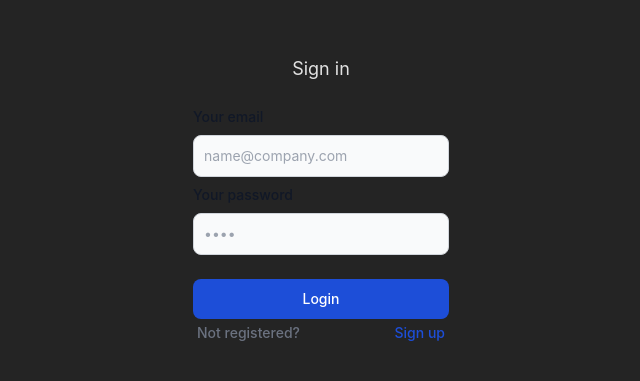
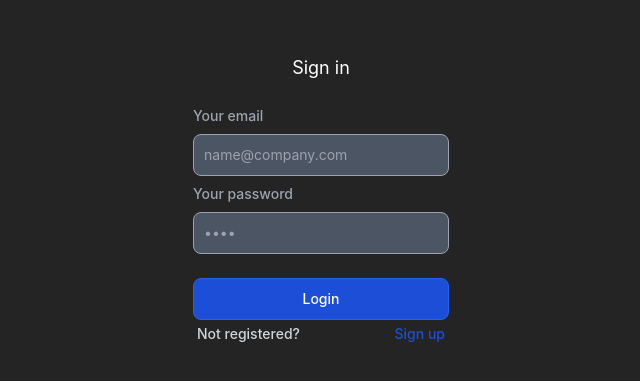
Before and after one commit to Daniil8k/react-contacts, a React (Vite) app: page /auth in a window 1280 px wide. Shown: the part 201-582 px from the top of the page, without its empty margins (319-959 px from the left). Built offline with nearby package versions, Linux system fonts and the light colour scheme.

Commit message:
init theme colors, take away basic tailwind components

```diff
--- a/src/App.tsx
+++ b/src/App.tsx
@@ -1,4 +1,3 @@
-import "@/styles/App.css";
 import Router from "./router";
 
 function App() {
--- a/src/components/Nav.tsx
+++ b/src/components/Nav.tsx
@@ -15,7 +15,7 @@ const Nav: FC = () => {
 	return (
 		<nav className="flex gap-2">
 			{/* <Link to={"/"}>Contacts</Link> */}
-			<button className="text-red-500" onClick={onExit}>Exit</button>
+			<button className="text-danger hover:underline" onClick={onExit}>Exit</button>
 		</nav>
 	);
 };
--- a/src/components/ui/Search.tsx
+++ b/src/components/ui/Search.tsx
@@ -10,13 +10,14 @@ export const Search: FC<ISearchProps> = ({
 	value,
 	setValue,
 	className,
+	placeholder = '',
 	...inputProps
 }) => {
 	return (
 		<div className={["relative", className ? className : ""].join(" ")}>
 			<div className="flex absolute inset-y-0 left-0 items-center pl-3 pointer-events-none">
 				<svg
-					className="w-5 h-5 text-gray-500 dark:text-gray-400"
+					className="w-5 h-5 text-neutral"
 					aria-hidden="true"
 					fill="currentColor"
 					viewBox="0 0 20 20"
@@ -30,10 +31,11 @@ export const Search: FC<ISearchProps> = ({
 				</svg>
 			</div>
 			<input
-				className="outline-none block p-2 pl-10 w-full max-w-[16rem] text-sm text-gray-900 bg-gray-50 rounded-lg border border-gray-300 focus:ring-blue-500 focus:border-blue-500 dark:bg-gray-700 dark:border-gray-600 dark:placeholder-gray-400 dark:text-white dark:focus:ring-blue-500 dark:focus:border-blue-500"
+				className="pl-10 input"
 				type="text"
 				value={value}
 				onChange={(e) => setValue(e.target.value)}
+				placeholder={placeholder ? placeholder : 'Search'}
 				{...inputProps}
 			/>
 		</div>
--- a/src/pages/AuthPage.tsx
+++ b/src/pages/AuthPage.tsx
@@ -40,38 +40,32 @@ const AuthPage: FC = () => {
 				<h2 className="text-lg">{isRegister ? "Sign up" : "Sign in"}</h2>
 				<div
 					style={{ opacity: !!error ? 1 : 0 }}
-					className="min-h-[1.25rem] text-sm font-medium text-red-400 mb-1"
+					className="min-h-[1.25rem] text-sm font-medium text-danger mb-1"
 				>
 					{error}
 				</div>
-				<form className="flex flex-col" onSubmit={handleSubmit(onLogin)}>
+				<form className="flex flex-col mb-1" onSubmit={handleSubmit(onLogin)}>
 					<div className="text-left mb-2">
-						<label
-							htmlFor="email"
-							className="block mb-2 text-sm font-medium text-gray-900 dark:text-gray-300"
-						>
+						<label htmlFor="email" className="label mb-2">
 							Your email
 						</label>
 						<input
 							id="email"
 							type="email"
-							className="bg-gray-50 border border-gray-300 text-gray-900 text-sm rounded-lg focus:ring-blue-500 focus:border-blue-500 block w-full p-2.5 dark:bg-gray-600 dark:border-gray-500 dark:placeholder-gray-400 dark:text-white"
+							className="input-auth"
 							placeholder="name@company.com"
 							{...register("email")}
 							required
 						/>
 					</div>
 					<div className="text-left mb-6">
-						<label
-							htmlFor="password"
-							className="block mb-2 text-sm font-medium text-gray-900 dark:text-gray-300"
-						>
+						<label htmlFor="password" className="label mb-2">
 							Your password
 						</label>
 						<input
 							id="password"
 							type="password"
-							className="bg-gray-50 border border-gray-300 text-gray-900 text-sm rounded-lg focus:ring-blue-500 focus:border-blue-500 block w-full p-2.5 dark:bg-gray-600 dark:border-gray-500 dark:placeholder-gray-400 dark:text-white"
+							className="input-auth"
 							placeholder="••••"
 							{...register("password")}
 							required
@@ -79,18 +73,18 @@ const AuthPage: FC = () => {
 					</div>
 					<button
 						type="submit"
-						className="w-full mb-1 text-white bg-blue-700 hover:bg-blue-800 focus:ring-4 focus:outline-none focus:ring-blue-300 font-medium rounded-lg text-sm px-5 py-2.5 text-center dark:bg-blue-600 dark:hover:bg-blue-700 dark:focus:ring-blue-800"
+						className="btn-primary focus:ring-1 focus:outline-none focus:ring-blue-300"
 					>
 						{isRegister ? "Register" : "Login"}
 					</button>
 				</form>
-				<div className="flex px-1 justify-between text-sm font-medium text-gray-500 dark:text-gray-300">
+				<div className="flex px-1 justify-between text-sm font-medium text-neutral-light">
 					<span>
 						{isRegister ? "Already have an account?" : "Not registered?"}
 					</span>
 					<button
 						onClick={toggleRegister}
-						className="text-blue-700 hover:underline dark:text-blue-500"
+						className="text-primary-dark hover:underline"
 					>
 						{isRegister ? "Sign in" : "Sign up"}
 					</button>
--- a/src/pages/ContactsPage.tsx
+++ b/src/pages/ContactsPage.tsx
@@ -39,7 +39,7 @@ export const ContactsPage: FC = () => {
 					<Search value={search} setValue={setSearch} />
 					<button
 						type="button"
-						className="whitespace-nowrap text-white bg-blue-700 hover:bg-blue-800 font-medium rounded-lg text-sm px-5 py-2.5 text-center inline-flex items-center dark:bg-blue-600 dark:hover:bg-blue-700 dark:focus:ring-blue-800"
+						className="btn-primary"
 					>
 						New contact
 					</button>
--- a/src/styles/App.css
+++ /dev/null
@@ -1,6 +0,0 @@
-#root {
-  max-width: 1280px;
-  min-height: 100vh;
-  margin: 0 auto;
-  text-align: center;
-}
--- a/src/styles/index.css
+++ b/src/styles/index.css
@@ -1,16 +1,2 @@
-:root {
-  font-family: Inter, Avenir, Helvetica, Arial, sans-serif;
-  font-size: 16px;
-  line-height: 24px;
-  font-weight: 400;
-
-  color-scheme: light dark;
-  color: rgba(255, 255, 255, 0.87);
-  background-color: #242424;
-
-  font-synthesis: none;
-  text-rendering: optimizeLegibility;
-  -webkit-font-smoothing: antialiased;
-  -moz-osx-font-smoothing: grayscale;
-  -webkit-text-size-adjust: 100%;
-}
+@import "./settings/theme.css";
+@import "./settings/base.css";
--- /dev/null
+++ b/src/styles/settings/base.css
@@ -0,0 +1,22 @@
+html {
+    font-family: Inter, Avenir, Helvetica, Arial, sans-serif;
+    font-size: 16px;
+    line-height: 24px;
+    font-weight: 400;
+
+    color: var(--color-text);
+    background-color: var(--color-background);
+
+    font-synthesis: none;
+    text-rendering: optimizeLegibility;
+    -webkit-font-smoothing: antialiased;
+    -moz-osx-font-smoothing: grayscale;
+    -webkit-text-size-adjust: 100%;
+}
+
+#root {
+    max-width: 1280px;
+    min-height: 100vh;
+    margin: 0 auto;
+    text-align: center;
+}
--- /dev/null
+++ b/src/styles/settings/theme.css
@@ -0,0 +1,22 @@
+/* Theme */
+:root {
+    --color-background: #242424;
+    --color-text: #ffffff;
+
+    --color-primary-dark: #1d4ed8;
+    --color-primary: #2563EB;
+
+    --color-card-dark: #1F2937;
+    --color-card: #374151;
+    --color-card-light: #4B5563;
+
+    --color-neutral: #9CA3AF;
+    --color-neutral-light: #D1D5D8;
+
+    /* other colors */
+    --color-light: #FFFFFF;
+    --color-dark: #000000;
+    --color-warning: #F9AD50;
+    --color-success: #4ADD7F;
+    --color-danger: #E24444;
+}
--- a/src/styles/tailwind.css
+++ b/src/styles/tailwind.css
@@ -1,3 +1,21 @@
 @tailwind base;
 @tailwind components;
 @tailwind utilities;
+
+@layer components {
+    .btn-primary {
+        @apply whitespace-nowrap border border-primary text-white bg-blue-700 hover:bg-blue-800 font-medium rounded-lg text-sm px-5 py-2.5 text-center inline-flex items-center justify-center;
+    }
+
+    .input {
+        @apply outline-none max-w-[16rem] border text-sm rounded-lg focus:ring-blue-500 focus:border-blue-500 block w-full p-2.5 bg-card border-neutral placeholder-neutral;
+    }
+
+    .input-auth {
+        @apply outline-none border text-sm rounded-lg focus:ring-blue-500 focus:border-blue-500 block w-full p-2.5 bg-card-light border-neutral placeholder-neutral;
+    }
+
+    .label {
+        @apply block text-sm font-medium text-neutral;
+    }
+}
--- a/tailwind.config.cjs
+++ b/tailwind.config.cjs
@@ -4,8 +4,46 @@ module.exports = {
     "./index.html",
     "./src/**/*.{vue,js,ts,jsx,tsx}",
   ],
+  darkMode: "class", // or 'media' or 'class'
   theme: {
-    extend: {},
+    extend: {
+      colors: {
+        background: {
+          DEFAULT: "var(--color-background)",
+        },
+        primary: {
+          dark: "var(--color-primary-dark)",
+          DEFAULT: "var(--color-primary)",
+        },
+        card: {
+          dark: "var(--color-card-dark)",
+          DEFAULT: "var(--color-card)",
+          light: "var(--color-card-light)",
+        },
+        neutral: {
+          DEFAULT: "var(--color-neutral)",
+          light: "var(--color-neutral-light)",
+        },
+        text: {
+          DEFAULT: "var(--color-text)",
+        },
+        light: {
+          DEFAULT: "var(--color-light)",
+        },
+        dark: {
+          DEFAULT: "var(--color-dark)",
+        },
+        success: {
+          DEFAULT: "var(--color-success)",
+        },
+        danger: {
+          DEFAULT: "var(--color-danger)",
+        },
+        warning: {
+          DEFAULT: "var(--color-warning)",
+        },
+      },
+    },
   },
   plugins: [],
 }
```
